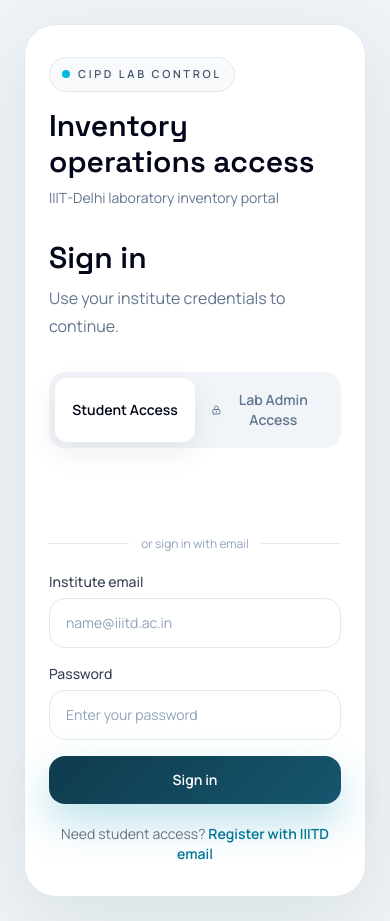
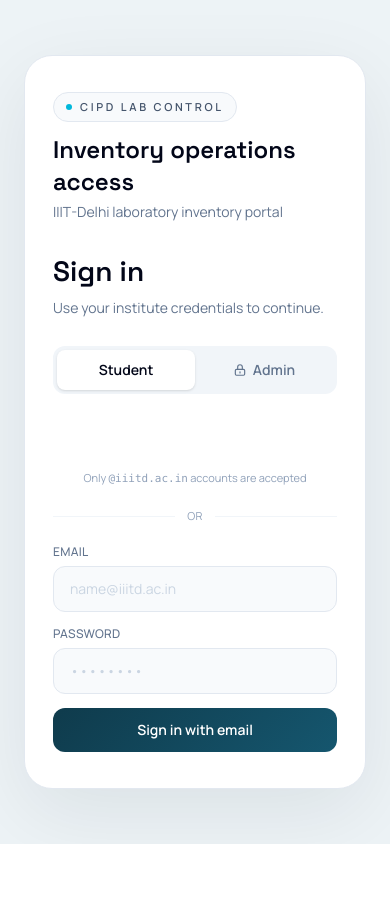
Before and after one commit to Unique0202/IMS, a React (Vite) app in the folder frontend/: page /login in a window 390 px wide. After the commit the page ends 844 px from the top, so only its background shows below. Built offline with nearby package versions, Linux system fonts and the light colour scheme.

Commit message:
UI improvements

```diff
--- a/frontend/src/pages/Login.jsx
+++ b/frontend/src/pages/Login.jsx
@@ -3,78 +3,48 @@ import { useNavigate } from 'react-router-dom'
 import { useAuth } from '../context/AuthContext'
 import api from '../utils/api'
 
-/**
- * Login page.
- *
- * Student tab  → Google Sign-In only (restricted to @iiitd.ac.in accounts)
- * Admin tab    → Email + password form (unchanged)
- *
- * Google flow:
- *   1. Google Identity Services renders a button that shows the signed-in account
- *   2. User clicks → Google returns a credential (ID token)
- *   3. We send that token to POST /api/auth/google on our backend
- *   4. Backend verifies with Google, checks @iiitd.ac.in domain, issues our JWT
- */
 function Login() {
   const [activeTab, setActiveTab] = useState('student')
-
-  // Admin form state
   const [email, setEmail] = useState('')
   const [password, setPassword] = useState('')
   const [isLoading, setIsLoading] = useState(false)
+  const [googleLoading, setGoogleLoading] = useState(false)
   const [error, setError] = useState('')
 
-  // Google button state
-  const [googleLoading, setGoogleLoading] = useState(false)
-
   const googleBtnRef = useRef(null)
-
   const { login } = useAuth()
   const navigate = useNavigate()
 
-  // ── Google Identity Services setup ──────────────────────────────────────
-  // Runs whenever the student tab is active. Initializes the GSI library
-  // and renders Google's button (which auto-shows the signed-in account).
+  // Initialize Google Identity Services whenever student tab is shown
   useEffect(() => {
     if (activeTab !== 'student') return
 
-    const renderGoogleButton = () => {
+    const render = () => {
       if (!window.google || !googleBtnRef.current) return
-
       window.google.accounts.id.initialize({
         client_id: import.meta.env.VITE_GOOGLE_CLIENT_ID,
         callback: handleGoogleCredential,
         auto_select: false,
       })
-
-      // Clear any previous render before re-rendering
       googleBtnRef.current.innerHTML = ''
-
       window.google.accounts.id.renderButton(googleBtnRef.current, {
         theme: 'outline',
         size: 'large',
-        width: googleBtnRef.current.offsetWidth || 360,
+        width: 360,
         text: 'signin_with',
         logo_alignment: 'left',
         shape: 'rectangular',
       })
     }
 
-    // GSI script loads async — wait for it if not ready yet
     if (window.google) {
-      renderGoogleButton()
+      render()
     } else {
-      const interval = setInterval(() => {
-        if (window.google) {
-          clearInterval(interval)
-          renderGoogleButton()
-        }
-      }, 100)
-      return () => clearInterval(interval)
+      const t = setInterval(() => { if (window.google) { clearInterval(t); render() } }, 100)
+      return () => clearInterval(t)
     }
   }, [activeTab])
 
-  // Called by Google with the ID token after user selects their account
   const handleGoogleCredential = async (response) => {
     setError('')
     setGoogleLoading(true)
@@ -84,69 +54,50 @@ function Login() {
       login(user, token)
       navigate('/student/dashboard')
     } catch (err) {
-      const message = err.response?.data?.error?.message || 'Google sign-in failed. Please try again.'
-      setError(message)
+      setError(err.response?.data?.error?.message || 'Google sign-in failed. Please try again.')
     } finally {
       setGoogleLoading(false)
     }
   }
 
-  // ── Student email/password login (kept for test accounts during testing phase) ──
   const handleStudentLogin = async (e) => {
     e.preventDefault()
     setError('')
-    if (!email.trim() || !password.trim()) {
-      setError('Please fill in all fields')
-      return
-    }
+    if (!email.trim() || !password.trim()) { setError('Please fill in all fields'); return }
     setIsLoading(true)
     try {
-      const response = await api.post('/api/auth/login', { email, password })
-      const { token, user } = response.data.data
-      login(user, token)
+      const { data } = await api.post('/api/auth/login', { email, password })
+      login(data.data.user, data.data.token)
       navigate('/student/dashboard')
     } catch (err) {
-      const message = err.response?.data?.error?.message || 'Login failed. Please try again.'
-      setError(message)
+      setError(err.response?.data?.error?.message || 'Login failed. Please try again.')
     } finally {
       setIsLoading(false)
     }
   }
 
-  // ── Admin email/password login ───────────────────────────────────────────
   const handleAdminLogin = async (e) => {
     e.preventDefault()
     setError('')
-
-    if (!email.trim() || !password.trim()) {
-      setError('Please fill in all fields')
-      return
-    }
-
+    if (!email.trim() || !password.trim()) { setError('Please fill in all fields'); return }
     setIsLoading(true)
     try {
-      const response = await api.post('/api/auth/login', { email, password })
-      const { token, user } = response.data.data
-      login(user, token)
-      navigate(user.role === 'ADMIN' ? '/admin/dashboard' : '/student/dashboard')
+      const { data } = await api.post('/api/auth/login', { email, password })
+      login(data.data.user, data.data.token)
+      navigate(data.data.user.role === 'ADMIN' ? '/admin/dashboard' : '/student/dashboard')
     } catch (err) {
-      const message = err.response?.data?.error?.message || 'Login failed. Please try again.'
-      setError(message)
+      setError(err.response?.data?.error?.message || 'Login failed. Please try again.')
     } finally {
       setIsLoading(false)
     }
   }
 
-  const switchTab = (tab) => {
-    setActiveTab(tab)
-    setError('')
-    setEmail('')
-    setPassword('')
-  }
+  const switchTab = (tab) => { setActiveTab(tab); setError(''); setEmail(''); setPassword('') }
 
   return (
     <div className="min-h-screen flex bg-[var(--color-shell)]">
-      {/* ===== LEFT PANEL: Branding (60%) ===== */}
+
+      {/* ── Left branding panel ── */}
       <div className="hidden lg:flex lg:w-[58%] relative overflow-hidden flex-col justify-between p-12 xl:p-16 text-white lab-hero-panel">
         <div className="absolute inset-0 lab-grid-pattern opacity-60" />
         <div className="absolute inset-0 lab-illustration opacity-90" />
@@ -159,10 +110,9 @@ function Login() {
             <span className="h-2 w-2 rounded-full bg-cyan-300 shadow-[0_0_12px_rgba(103,232,249,0.8)]" />
             CIPD | IIIT-Delhi | Lab Control
           </div>
-
           <div className="mt-10">
             <h1 className="font-heading text-5xl xl:text-6xl font-semibold leading-[1.02] text-white">
-              Lab Inventory Management System
+              Lab Inventory<br />Management System
             </h1>
             <p className="mt-6 max-w-lg text-base xl:text-lg leading-8 text-slate-200/88 font-body">
               A central portal for managing lab equipment, inventory records, and authorized access.
@@ -179,64 +129,58 @@ function Login() {
         </div>
       </div>
 
-      {/* ===== RIGHT PANEL: Login Form (42%) ===== */}
+      {/* ── Right login panel ── */}
       <div className="w-full lg:w-[42%] flex items-center justify-center p-6 sm:p-10 xl:p-12">
-        <div className="w-full max-w-lg rounded-[32px] border border-slate-200 bg-white px-6 py-8 shadow-[0_24px_80px_rgba(15,23,42,0.08)] sm:px-8 sm:py-10">
+        <div className="w-full max-w-md rounded-[28px] border border-slate-200 bg-white px-7 py-9 shadow-[0_24px_80px_rgba(15,23,42,0.08)] sm:px-9 sm:py-10">
 
           {/* Mobile-only branding */}
-          <div className="lg:hidden mb-8">
-            <div className="inline-flex items-center gap-2 rounded-full border border-slate-200 bg-slate-50 px-3 py-2 text-[11px] font-semibold uppercase tracking-[0.24em] text-slate-600 font-body">
-              <span className="h-2 w-2 rounded-full bg-cyan-500" />
+          <div className="lg:hidden mb-7">
+            <div className="inline-flex items-center gap-2 rounded-full border border-slate-200 bg-slate-50 px-3 py-1.5 text-[11px] font-semibold uppercase tracking-[0.24em] text-slate-600 font-body">
+              <span className="h-1.5 w-1.5 rounded-full bg-cyan-500" />
               CIPD Lab Control
             </div>
-            <h1 className="font-heading text-3xl font-semibold mt-4 text-slate-950">
-              Inventory operations access
-            </h1>
-            <p className="text-slate-500 text-sm mt-2 font-body">IIIT-Delhi laboratory inventory portal</p>
+            <h1 className="font-heading text-2xl font-semibold mt-3 text-slate-950">Inventory operations access</h1>
+            <p className="text-slate-500 text-sm mt-1 font-body">IIIT-Delhi laboratory inventory portal</p>
           </div>
 
-          {/* Welcome text */}
-          <div className="mb-8">
-            <h2 className="font-heading text-3xl font-semibold text-slate-950 mt-4">
-              Sign in
-            </h2>
-            <p className="text-slate-500 mt-2 font-body leading-7">
-              Use your institute credentials to continue.
-            </p>
+          {/* Heading */}
+          <div className="mb-7">
+            <h2 className="font-heading text-[28px] font-semibold text-slate-950">Sign in</h2>
+            <p className="text-slate-500 mt-1.5 text-sm font-body">Use your institute credentials to continue.</p>
           </div>
 
-          {/* ===== Tab Toggle ===== */}
-          <div className="flex bg-slate-100 rounded-2xl p-1.5 mb-6">
+          {/* Tab toggle */}
+          <div className="flex bg-slate-100 rounded-xl p-1 mb-6">
             <button
               type="button"
               onClick={() => switchTab('student')}
-              className={`flex-1 py-3 px-4 rounded-xl text-sm font-semibold font-body transition-all duration-200 cursor-pointer ${
+              className={`flex-1 py-2.5 px-4 rounded-lg text-sm font-semibold font-body transition-all duration-200 cursor-pointer ${
                 activeTab === 'student'
-                  ? 'bg-white text-slate-950 shadow-[0_10px_30px_rgba(15,23,42,0.08)]'
+                  ? 'bg-white text-slate-950 shadow-sm'
                   : 'text-slate-500 hover:text-slate-700'
               }`}
             >
-              Student Access
+              Student
             </button>
             <button
               type="button"
               onClick={() => switchTab('admin')}
-              className={`flex-1 py-3 px-4 rounded-xl text-sm font-semibold font-body transition-all duration-200 flex items-center justify-center gap-1.5 cursor-pointer ${
+              className={`flex-1 py-2.5 px-4 rounded-lg text-sm font-semibold font-body transition-all duration-200 flex items-center justify-center gap-1.5 cursor-pointer ${
                 activeTab === 'admin'
-                  ? 'bg-white text-slate-950 shadow-[0_10px_30px_rgba(15,23,42,0.08)]'
+                  ? 'bg-white text-slate-950 shadow-sm'
                   : 'text-slate-500 hover:text-slate-700'
               }`}
             >
               <svg className="w-3.5 h-3.5" fill="none" stroke="currentColor" viewBox="0 0 24 24">
                 <path strokeLinecap="round" strokeLinejoin="round" strokeWidth={2} d="M12 15v2m-6 4h12a2 2 0 002-2v-6a2 2 0 00-2-2H6a2 2 0 00-2 2v6a2 2 0 002 2zm10-10V7a4 4 0 00-8 0v4h8z" />
               </svg>
-              Lab Admin Access
+              Admin
             </button>
           </div>
 
-          {/* ===== Error message (shared) ===== */}
+          {/* Error */}
           {error && (
-            <div className="mb-5 bg-red-50 border border-red-200 text-red-700 text-sm rounded-2xl px-4 py-3 font-body flex items-start gap-2">
+            <div className="mb-5 bg-red-50 border border-red-200 text-red-700 text-sm rounded-xl px-4 py-3 font-body flex items-start gap-2">
               <svg className="w-4 h-4 mt-0.5 shrink-0" fill="none" stroke="currentColor" viewBox="0 0 24 24">
                 <path strokeLinecap="round" strokeLinejoin="round" strokeWidth={2} d="M12 8v4m0 4h.01M21 12a9 9 0 11-18 0 9 9 0 0118 0z" />
               </svg>
@@ -244,151 +188,144 @@ function Login() {
             </div>
           )}
 
-          {/* ===== STUDENT TAB: Google Sign-In + Email/Password ===== */}
+          {/* ── Student tab ── */}
           {activeTab === 'student' && (
             <div className="space-y-5">
-              {/* Google renders its button here — shows signed-in account name */}
-              <div className="relative">
-                <div
-                  ref={googleBtnRef}
-                  className="w-full overflow-hidden rounded-2xl"
-                  style={{ minHeight: '44px' }}
-                />
+
+              {/* Google button — centered so GSI's iframe sits flush */}
+              <div className="flex flex-col items-center gap-2">
+                <div className="relative w-[360px]">
+                  <div ref={googleBtnRef} style={{ minHeight: '44px' }} />
                   {googleLoading && (
-                  <div className="absolute inset-0 flex items-center justify-center bg-white/80 rounded-2xl">
+                    <div className="absolute inset-0 flex items-center justify-center bg-white/80 rounded-sm">
                       <svg className="animate-spin h-5 w-5 text-cyan-600" viewBox="0 0 24 24">
                         <circle className="opacity-25" cx="12" cy="12" r="10" stroke="currentColor" strokeWidth="4" fill="none" />
-                      <path className="opacity-75" fill="currentColor" d="M4 12a8 8 0 018-8V0C5.373 0 0 5.373 0 12h4zm2 5.291A7.962 7.962 0 014 12H0c0 3.042 1.135 5.824 3 7.938l3-2.647z" />
+                        <path className="opacity-75" fill="currentColor" d="M4 12a8 8 0 018-8V0C5.373 0 0 5.373 0 12h4z" />
                       </svg>
-                    <span className="ml-2 text-sm text-slate-600 font-body">Signing you in...</span>
+                      <span className="ml-2 text-sm text-slate-500 font-body">Signing you in…</span>
                     </div>
                   )}
+                </div>
+                <p className="text-[11px] text-slate-400 font-body">
+                  Only <span className="font-mono">@iiitd.ac.in</span> accounts are accepted
+                </p>
               </div>
 
               {/* Divider */}
               <div className="flex items-center gap-3">
-                <div className="flex-1 h-px bg-slate-200" />
-                <span className="text-xs text-slate-400 font-body">or sign in with email</span>
-                <div className="flex-1 h-px bg-slate-200" />
+                <div className="flex-1 h-px bg-slate-100" />
+                <span className="text-[11px] text-slate-400 font-body uppercase tracking-wide">or</span>
+                <div className="flex-1 h-px bg-slate-100" />
               </div>
 
-              {/* Email/password form — kept for test accounts during testing phase */}
-              <form onSubmit={handleStudentLogin} className="space-y-4">
+              {/* Email / password — for test accounts */}
+              <form onSubmit={handleStudentLogin} className="space-y-3.5">
                 <div>
-                  <label htmlFor="student-email" className="block text-sm font-medium text-gray-700 mb-1.5 font-body">
-                    Institute email
+                  <label htmlFor="s-email" className="block text-xs font-medium text-slate-500 mb-1.5 font-body uppercase tracking-wide">
+                    Email
                   </label>
                   <input
-                    id="student-email"
+                    id="s-email"
                     type="email"
                     value={email}
-                    onChange={(e) => setEmail(e.target.value)}
+                    onChange={e => setEmail(e.target.value)}
                     placeholder="name@iiitd.ac.in"
-                    className="w-full px-4 py-3.5 border border-slate-200 bg-white rounded-2xl text-sm font-body focus:outline-none focus:ring-2 focus:ring-cyan-500 focus:border-transparent transition-all placeholder:text-slate-400"
+                    className="w-full px-4 py-3 border border-slate-200 bg-slate-50 rounded-xl text-sm font-body focus:outline-none focus:ring-2 focus:ring-cyan-500 focus:border-transparent focus:bg-white transition-all placeholder:text-slate-300"
                     autoComplete="email"
                   />
                 </div>
                 <div>
-                  <label htmlFor="student-password" className="block text-sm font-medium text-gray-700 mb-1.5 font-body">
+                  <label htmlFor="s-password" className="block text-xs font-medium text-slate-500 mb-1.5 font-body uppercase tracking-wide">
                     Password
                   </label>
                   <input
-                    id="student-password"
+                    id="s-password"
                     type="password"
                     value={password}
-                    onChange={(e) => setPassword(e.target.value)}
-                    placeholder="Enter your password"
-                    className="w-full px-4 py-3.5 border border-slate-200 bg-white rounded-2xl text-sm font-body focus:outline-none focus:ring-2 focus:ring-cyan-500 focus:border-transparent transition-all placeholder:text-slate-400"
+                    onChange={e => setPassword(e.target.value)}
+                    placeholder="••••••••"
+                    className="w-full px-4 py-3 border border-slate-200 bg-slate-50 rounded-xl text-sm font-body focus:outline-none focus:ring-2 focus:ring-cyan-500 focus:border-transparent focus:bg-white transition-all placeholder:text-slate-300"
                     autoComplete="current-password"
                   />
                 </div>
                 <button
                   type="submit"
                   disabled={isLoading}
-                  className="w-full py-3.5 px-4 rounded-2xl text-white font-semibold text-sm font-body transition-all duration-200 cursor-pointer disabled:opacity-60 disabled:cursor-not-allowed hover:opacity-95 active:scale-[0.99] shadow-[0_18px_40px_rgba(8,145,178,0.28)]"
+                  className="w-full py-3 px-4 rounded-xl text-white font-semibold text-sm font-body transition-all duration-200 cursor-pointer disabled:opacity-50 disabled:cursor-not-allowed hover:opacity-90 active:scale-[0.99]"
                   style={{ background: 'linear-gradient(135deg, var(--color-primary), var(--color-primary-light))' }}
                 >
-                  {isLoading ? (
-                    <span className="flex items-center justify-center gap-2">
+                  {isLoading
+                    ? <span className="flex items-center justify-center gap-2">
                         <svg className="animate-spin h-4 w-4" viewBox="0 0 24 24">
                           <circle className="opacity-25" cx="12" cy="12" r="10" stroke="currentColor" strokeWidth="4" fill="none" />
-                        <path className="opacity-75" fill="currentColor" d="M4 12a8 8 0 018-8V0C5.373 0 0 5.373 0 12h4zm2 5.291A7.962 7.962 0 014 12H0c0 3.042 1.135 5.824 3 7.938l3-2.647z" />
+                          <path className="opacity-75" fill="currentColor" d="M4 12a8 8 0 018-8V0C5.373 0 0 5.373 0 12h4z" />
                         </svg>
-                      Authenticating...
+                        Signing in…
                       </span>
-                  ) : 'Sign in'}
+                    : 'Sign in with email'
+                  }
                 </button>
               </form>
-
-              <p className="text-sm text-center text-gray-500 font-body">
-                Need student access?{' '}
-                <a href="/signup" className="text-cyan-700 font-semibold hover:text-cyan-800 transition-colors">
-                  Register with IIITD email
-                </a>
-              </p>
             </div>
           )}
 
-          {/* ===== ADMIN TAB: Email + Password ===== */}
+          {/* ── Admin tab ── */}
           {activeTab === 'admin' && (
-            <form onSubmit={handleAdminLogin} className="space-y-5">
+            <form onSubmit={handleAdminLogin} className="space-y-4">
               <div>
-                <label htmlFor="email" className="block text-sm font-medium text-gray-700 mb-1.5 font-body">
+                <label htmlFor="a-email" className="block text-xs font-medium text-slate-500 mb-1.5 font-body uppercase tracking-wide">
                   Admin email
                 </label>
                 <input
-                  id="email"
+                  id="a-email"
                   type="email"
                   value={email}
-                  onChange={(e) => setEmail(e.target.value)}
+                  onChange={e => setEmail(e.target.value)}
                   placeholder="admin@cipd.iiitd.ac.in"
-                  className="w-full px-4 py-3.5 border border-slate-200 bg-white rounded-2xl text-sm font-body focus:outline-none focus:ring-2 focus:ring-cyan-500 focus:border-transparent transition-all placeholder:text-slate-400"
+                  className="w-full px-4 py-3 border border-slate-200 bg-slate-50 rounded-xl text-sm font-body focus:outline-none focus:ring-2 focus:ring-cyan-500 focus:border-transparent focus:bg-white transition-all placeholder:text-slate-300"
                   autoComplete="email"
                 />
               </div>
-
               <div>
-                <label htmlFor="password" className="block text-sm font-medium text-gray-700 mb-1.5 font-body">
+                <label htmlFor="a-password" className="block text-xs font-medium text-slate-500 mb-1.5 font-body uppercase tracking-wide">
                   Password
                 </label>
                 <input
-                  id="password"
+                  id="a-password"
                   type="password"
                   value={password}
-                  onChange={(e) => setPassword(e.target.value)}
-                  placeholder="Enter your password"
-                  className="w-full px-4 py-3.5 border border-slate-200 bg-white rounded-2xl text-sm font-body focus:outline-none focus:ring-2 focus:ring-cyan-500 focus:border-transparent transition-all placeholder:text-slate-400"
+                  onChange={e => setPassword(e.target.value)}
+                  placeholder="••••••••"
+                  className="w-full px-4 py-3 border border-slate-200 bg-slate-50 rounded-xl text-sm font-body focus:outline-none focus:ring-2 focus:ring-cyan-500 focus:border-transparent focus:bg-white transition-all placeholder:text-slate-300"
                   autoComplete="current-password"
                 />
               </div>
-
               <button
                 type="submit"
                 disabled={isLoading}
-                className="w-full py-3.5 px-4 rounded-2xl text-white font-semibold text-sm font-body transition-all duration-200 cursor-pointer disabled:opacity-60 disabled:cursor-not-allowed hover:opacity-95 active:scale-[0.99] shadow-[0_18px_40px_rgba(8,145,178,0.28)]"
+                className="w-full py-3 px-4 rounded-xl text-white font-semibold text-sm font-body transition-all duration-200 cursor-pointer disabled:opacity-50 disabled:cursor-not-allowed hover:opacity-90 active:scale-[0.99]"
                 style={{ background: 'linear-gradient(135deg, var(--color-primary), var(--color-primary-light))' }}
               >
-                {isLoading ? (
-                  <span className="flex items-center justify-center gap-2">
+                {isLoading
+                  ? <span className="flex items-center justify-center gap-2">
                       <svg className="animate-spin h-4 w-4" viewBox="0 0 24 24">
                         <circle className="opacity-25" cx="12" cy="12" r="10" stroke="currentColor" strokeWidth="4" fill="none" />
-                      <path className="opacity-75" fill="currentColor" d="M4 12a8 8 0 018-8V0C5.373 0 0 5.373 0 12h4zm2 5.291A7.962 7.962 0 014 12H0c0 3.042 1.135 5.824 3 7.938l3-2.647z" />
+                        <path className="opacity-75" fill="currentColor" d="M4 12a8 8 0 018-8V0C5.373 0 0 5.373 0 12h4z" />
                       </svg>
-                    Authenticating...
+                      Authenticating…
                     </span>
-                ) : (
-                  'Enter Admin Workspace'
-                )}
+                  : 'Enter Admin Workspace'
+                }
               </button>
-
-              <p className="text-sm text-center text-gray-400 font-body flex items-center justify-center gap-1.5">
-                <svg className="w-3.5 h-3.5" fill="none" stroke="currentColor" viewBox="0 0 24 24">
+              <p className="text-xs text-center text-slate-400 font-body flex items-center justify-center gap-1.5 pt-1">
+                <svg className="w-3 h-3" fill="none" stroke="currentColor" viewBox="0 0 24 24">
                   <path strokeLinecap="round" strokeLinejoin="round" strokeWidth={2} d="M13 16h-1v-4h-1m1-4h.01M21 12a9 9 0 11-18 0 9 9 0 0118 0z" />
                 </svg>
                 Admin accounts are provisioned by authorized lab staff
               </p>
             </form>
           )}
+
         </div>
       </div>
     </div>
```
Lines whose indentation alone changed are shown as unchanged.
